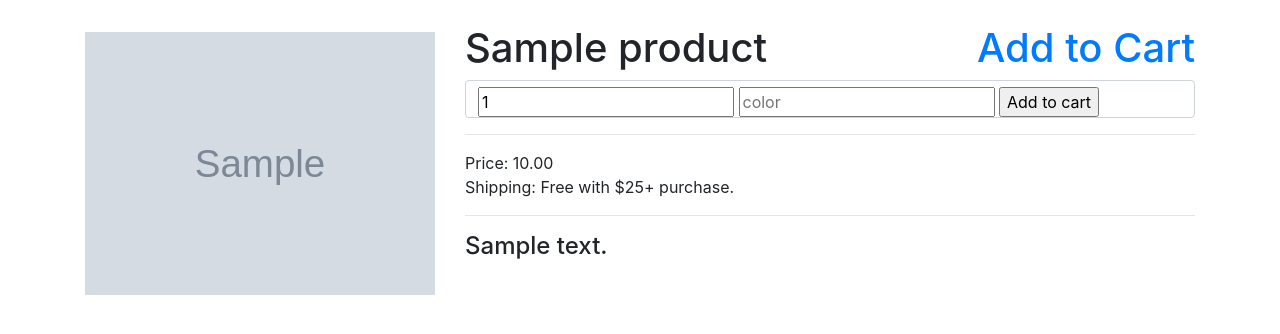
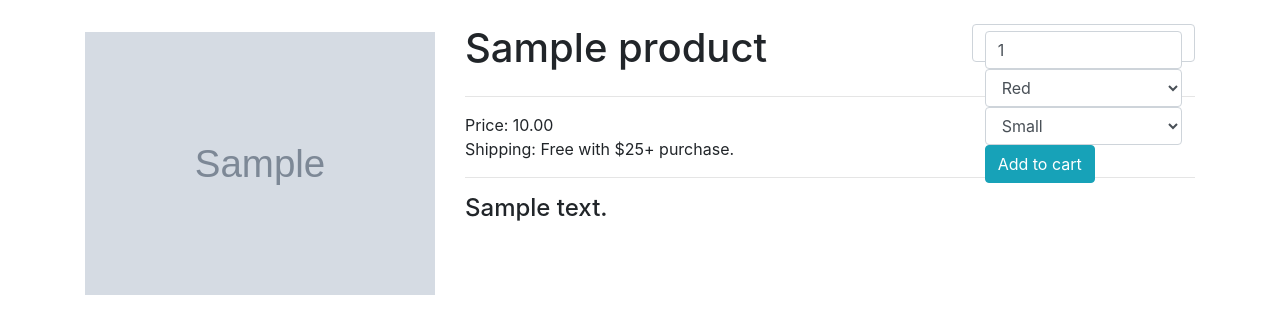
Before and after one commit to Francis-Njoku/clothstore, a Django app: a page that uses templates/products/single2.html in a window 1280 px wide. Shown: the part 56-390 px from the top of the page. Run offline with Django 3.2, Linux system fonts and the light colour scheme; tables that the repository leaves empty hold one stand-in row (values such as "Sample post"); grey boxes marked "Sample" are stand-in pictures; some libraries are stand-ins or nearby versions.

Commit message:
Update products single page

```diff
--- a/templates/products/single2.html
+++ b/templates/products/single2.html
@@ -12,15 +12,29 @@
     <img class=" img-fluid" src="{{ MEDIA_URL }}/media/{{ item.image }}" />
 {% endfor %}
 </div>
-<div class="col-sm-8">
-<h1>{{product.title}}
+<div class="col-md-8">
+<div class='row mb-3'>
+<div class='col-md-8'>
+<h1>{{product.title}} </h1>
+</div>
+<div class='col-md-4'>
 
-<a href='{% url "update_cart" product.slug  %}?qty=12' class=' float-right'>Add to Cart</a></h1>
 <form class='form-control' method="GET" action='{% url "update_cart" product.slug %}'>
-<input name='qty' type='number' placeholder='1' value='1' />
-<input name='attr' type='text' placeholder='color' />
-<input value='Add to cart' type='submit' />
+<input class='form-control' name='qty' type='number' placeholder='1' value='1' />
+<select class='form-control' name='color'>
+<option value='red'>Red</option>
+<option value='green'>Green</option>
+<option value='blue'>Blue</option>
+</select>
+<select class='form-control' name='size'>
+<option value='sm'>Small</option>
+<option value='md'>Medium</option>
+<option value='lg'>Large</option>
+</select>
+<input class='btn btn-info' value='Add to cart' type='submit' />
 </form>
+</div>
+</div>
 <hr/>
 Price: {{product.price}}<br/>
 Shipping: Free with $25+ purchase.
```
